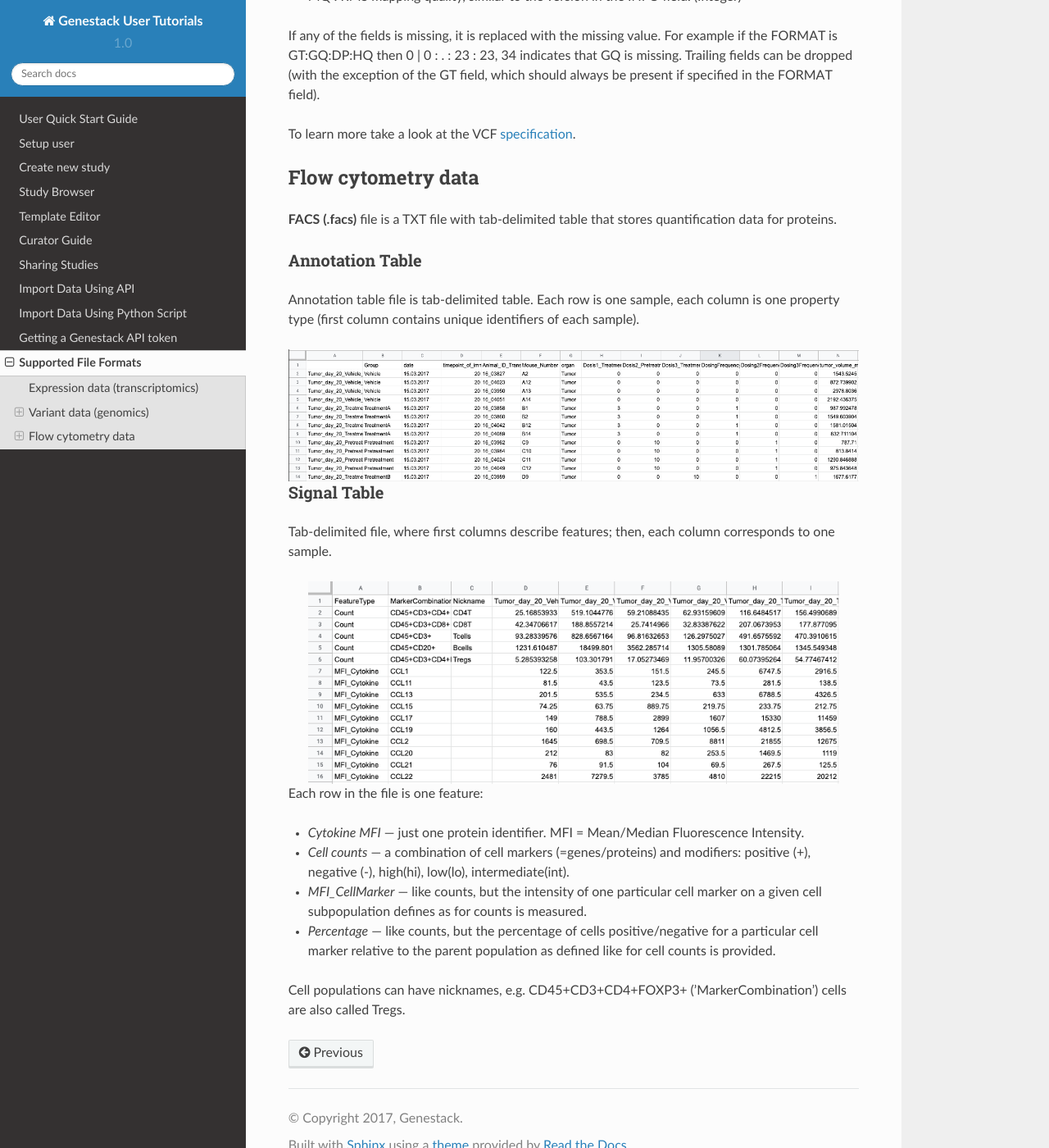
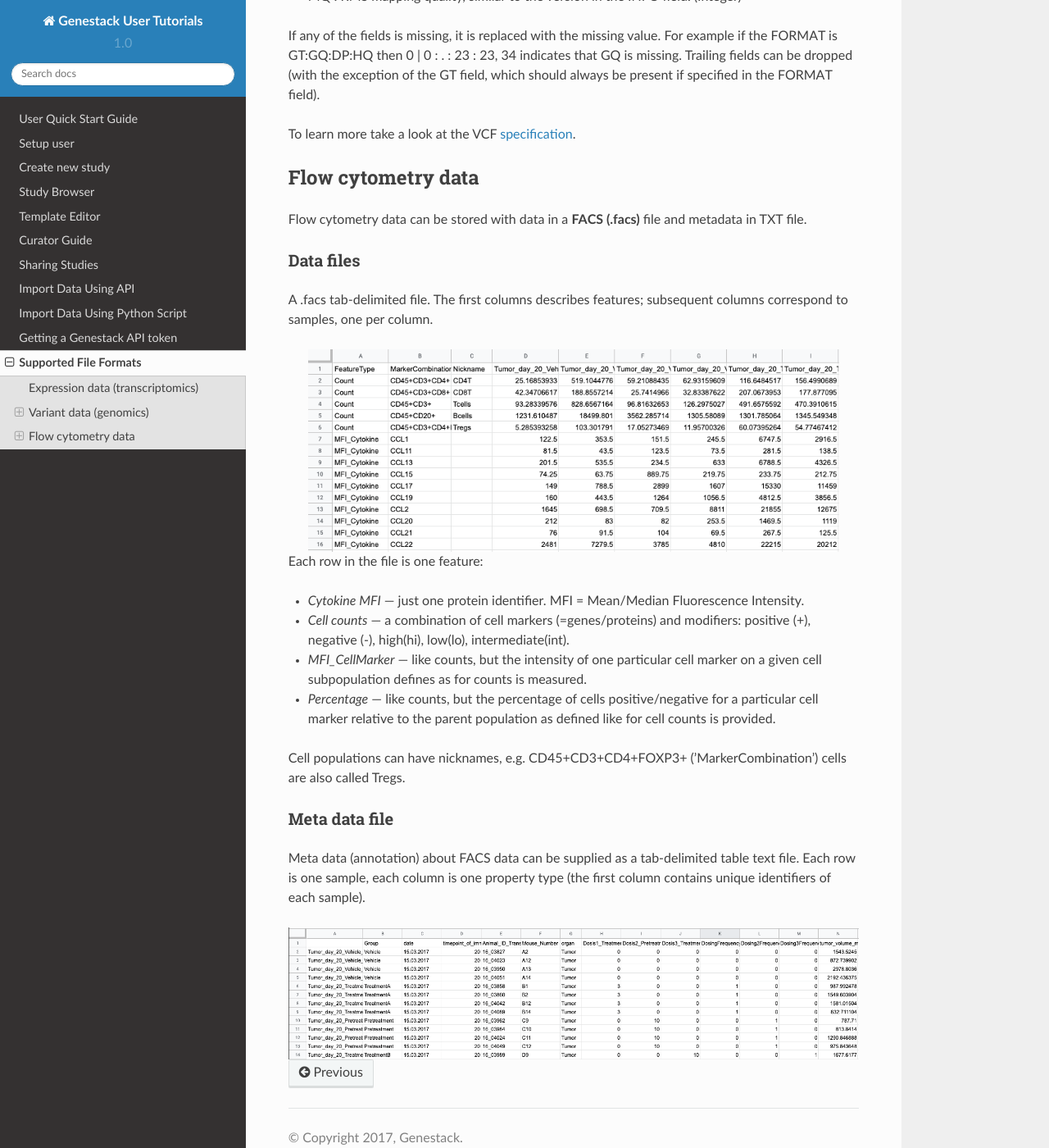
Before and after one commit to genestack/user-guide, a Sphinx documentation site: the page built from source/doc-odm-user-guide/supported-formats.rst, in a window 1280 px wide and 1400 px high, scrolled down 6226 px. Shown: the whole window at 82% size. Built offline with Sphinx 7.4.7 and the Read the Docs theme 2.0.0, drawn with Linux system fonts in a browser that asks for light colours.

Commit message:
updated flow cytomety texts, adjust bullet points

```diff
--- a/source/doc-odm-user-guide/import-data-using-python-script.rst
+++ b/source/doc-odm-user-guide/import-data-using-python-script.rst
@@ -22,13 +22,11 @@ Optional experimental (signal) data files
 You can optionally also provide:
 
 - Expression data in GCT_ format, hosted at an FTP or HTTP web address
-
 .. _GCT: https://software.broadinstitute.org/cancer/software/gsea/wiki/index.php/Data_formats#GCT:_Gene_Cluster_Text_file_format_.28.2A.gct.29
 
 - Expression metadata in TSV format, hosted at an FTP or HTTP web address
 
 - Variant data in VCF_ format, hosted at an FTP or HTTP web address
-
 .. _VCF: https://samtools.github.io/hts-specs/VCFv4.2.pdf
 
 - Variant metadata in TSV format, hosted at an FTP or HTTP web address
--- a/source/doc-odm-user-guide/supported-formats.rst
+++ b/source/doc-odm-user-guide/supported-formats.rst
@@ -163,21 +163,13 @@ To learn more take a look at the VCF specification_.
 Flow cytometry data
 -------------------
 
-**FACS (.facs)** file is a TXT file with tab-delimited table that stores quantification data for proteins.
+Flow cytometry data can be stored with data in a **FACS (.facs)** file and metadata in TXT file.
 
-Annotation Table
-****************
 
-Annotation table file is tab-delimited table. Each row is one sample, each column is one property type (first column contains unique identifiers of each sample).
+Data files
+**********
 
-.. image:: images/facs-annot.png
-   :scale: 55 %
-   :align: center
-
-Signal Table
-************
-
-Tab-delimited file, where first columns describe features; then, each column corresponds to one sample.
+A .facs tab-delimited file. The first columns describes features; subsequent columns correspond to samples, one per column.
 
 .. image:: images/facs-signals.png
    :scale: 75 %
@@ -191,3 +183,12 @@ Each row in the file is one feature:
 - *Percentage* — like counts, but the percentage of cells positive/negative for a particular cell marker relative to the parent population as defined like for cell counts is provided.
 
 Cell populations can have nicknames, e.g. CD45+CD3+CD4+FOXP3+ (’MarkerCombination’) cells are also called Tregs.
+
+Meta data file
+**************
+
+Meta data (annotation) about FACS data can be supplied as a tab-delimited table text file. Each row is one sample, each column is one property type (the first column contains unique identifiers of each sample).
+
+.. image:: images/facs-annot.png
+   :scale: 55 %
+   :align: center
```
